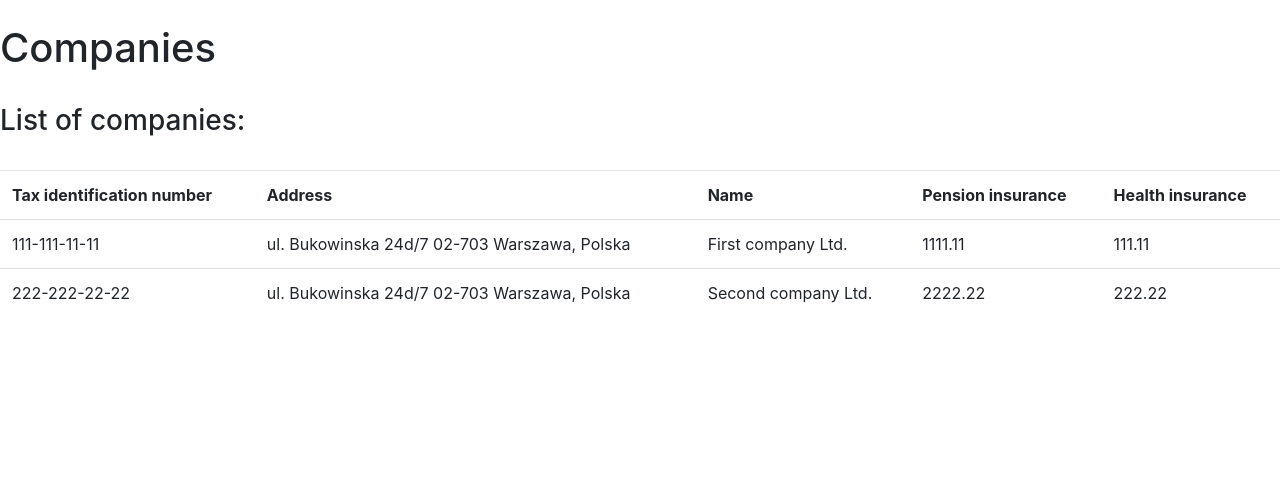
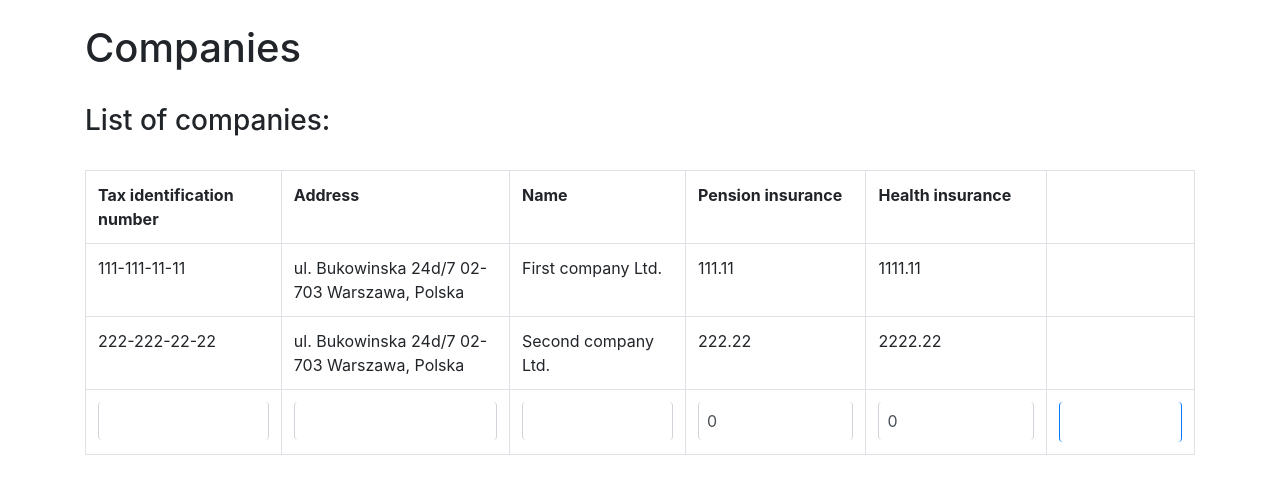
Before and after one commit to Irenkia/invoicing-system-iryna-tiutiun, an Angular app in the folder angular-frontend/invoicing-app/: page / in a window 1280 px wide. Shown: the top 494 px of the page. Built offline with nearby package versions, Linux system fonts and the light colour scheme.

Commit message:
created form to add new companies and added Bootstrap

```diff
--- a/angular-frontend/invoicing-app/angular.json
+++ b/angular-frontend/invoicing-app/angular.json
@@ -29,9 +29,12 @@
             ],
             "styles": [
               "node_modules/bootstrap/dist/css/bootstrap.min.css",
+              "node_modules/bootstrap-icons/font/bootstrap-icons.css",
               "src/styles.css"
             ],
-            "scripts": []
+            "scripts": [
+              "node_modules/bootstrap/dist/js/bootstrap.bundle.min.js"
+            ]
           },
           "configurations": {
             "production": {
--- a/angular-frontend/invoicing-app/src/app/app.component.html
+++ b/angular-frontend/invoicing-app/src/app/app.component.html
@@ -1,17 +1,18 @@
-<div class="content" role="main">
+<div class="container" role="main">
   <br/>
   <h1>Companies</h1>
   <div>
     <br />
     <h3>List of companies:</h3>
     <br />
-    <table id="companiesTable" class="table table-striped">
+    <table id="companiesTable" class="table table-striped thead-light table-bordered">
       <tr>
         <th>Tax identification number</th>
         <th>Address</th>
         <th>Name</th>
         <th>Pension insurance</th>
         <th>Health insurance</th>
+        <th></th>
       </tr>
       <tr *ngFor="let company of companies">
         <td>{{ company.taxIdentificationNumber }}</td>
@@ -19,6 +20,16 @@
         <td>{{ company.name }}</td>
         <td>{{ company.pensionInsurance }}</td>
         <td>{{ company.healthInsurance }}</td>
+        <td></td>
+      </tr>
+      <tr>
+        <td><input [(ngModel)]="newCompany.taxIdentificationNumber" type="text" class="form-control" name="taxIdentificationNumber"></td>
+        <td><input [(ngModel)]="newCompany.address" type="text" class="form-control" name="address"></td>
+        <td><input [(ngModel)]="newCompany.name" type="text" class="form-control" name="name"></td>
+        <td><input [(ngModel)]="newCompany.pensionInsurance" type="text" class="form-control" name="pensionInsurance"></td>
+        <td><input [(ngModel)]="newCompany.healthInsurance" type="text" class="form-control" name="healthInsurance"></td>
+        <td><input (click)="addCompany()" type="button" class="btn btn-primary" value="Add company"></td>
+<!--        <td><button (click)="addCompany()" type="button" class="btn btn-primary" name="Add company">Add company</td>-->
       </tr>
     </table>
   </div>
--- a/angular-frontend/invoicing-app/src/app/app.component.ts
+++ b/angular-frontend/invoicing-app/src/app/app.component.ts
@@ -12,20 +12,27 @@ import { Company } from './company';
 export class AppComponent {
   title = 'invoicing-app';
 
+  newCompany: Company = new Company("", "", "", 0, 0);
+
   companies: Company[] = [
-    {
-      taxIdentificationNumber: '111-111-11-11',
-      address: 'ul. Bukowinska 24d/7 02-703 Warszawa, Polska',
-      name: 'First company Ltd.',
-      pensionInsurance: 1111.11,
-      healthInsurance: 111.11,
-    },
-    {
-      taxIdentificationNumber: '222-222-22-22',
-      address: 'ul. Bukowinska 24d/7 02-703 Warszawa, Polska',
-      name: 'Second company Ltd.',
-      pensionInsurance: 2222.22,
-      healthInsurance: 222.22,
-    },
+      new Company(
+          '111-111-11-11',
+          'ul. Bukowinska 24d/7 02-703 Warszawa, Polska',
+          'First company Ltd.',
+          1111.11,
+          111.11
+      ),
+      new Company(
+          '222-222-22-22',
+          'ul. Bukowinska 24d/7 02-703 Warszawa, Polska',
+          'Second company Ltd.',
+          2222.22,
+          222.22
+      )
   ];
+
+  addCompany() {
+      this.companies.push(this.newCompany);
+      this.newCompany = new Company(0, "", "", "", 0, 0);
+  }
 }
--- a/angular-frontend/invoicing-app/src/app/app.module.ts
+++ b/angular-frontend/invoicing-app/src/app/app.module.ts
@@ -12,9 +12,9 @@ import { HttpClientModule } from '@angular/common/http';
   ],
   imports: [
     BrowserModule,
+    NgbModule,
     FormsModule,
     HttpClientModule
-//     NgbModule
   ],
   providers: [],
   bootstrap: [AppComponent]
--- a/angular-frontend/invoicing-app/src/app/company.ts
+++ b/angular-frontend/invoicing-app/src/app/company.ts
@@ -1,7 +1,12 @@
-export interface Company{
-    taxIdentificationNumber: string;
-    address: string;
-    name: string;
-    pensionInsurance: number;
-    healthInsurance: number;
+export class Company{
+
+  constructor(
+    public taxIdentificationNumber: string,
+    public address: string,
+    public name: string,
+    public healthInsurance: number,
+    public pensionInsurance: number
+  ){
+  }
+
 }
--- a/angular-frontend/invoicing-app/src/index.html
+++ b/angular-frontend/invoicing-app/src/index.html
@@ -6,6 +6,9 @@
   <base href="/">
   <meta name="viewport" content="width=device-width, initial-scale=1">
   <link rel="icon" type="image/x-icon" href="favicon.ico">
+  <link rel="stylesheet" href="https://maxcdn.bootstrapcdn.com/bootstrap/5.0.0/css/bootstrap.min.css"
+        integrity="sha384-Gn5384xqQ1aoWXA+058RXPxPg6fy4IWvTNh0E263XmFcJlSAwiGgFAW/dAiS6JXm"
+        crossorigin="anonymous">
 </head>
 <body>
   <app-root></app-root>
```
